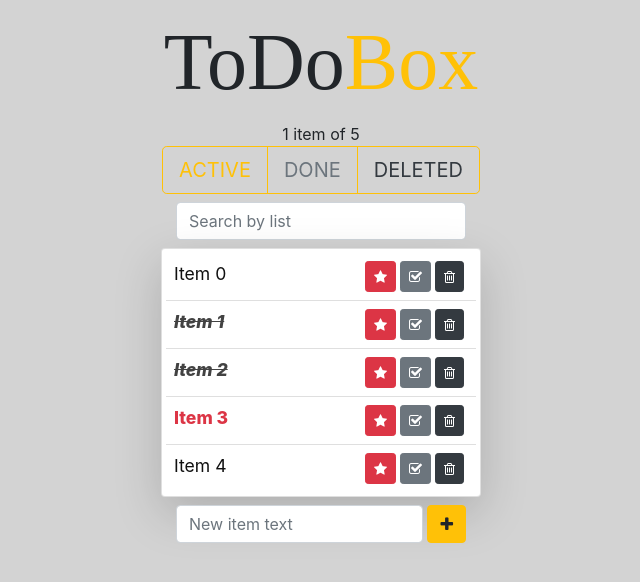
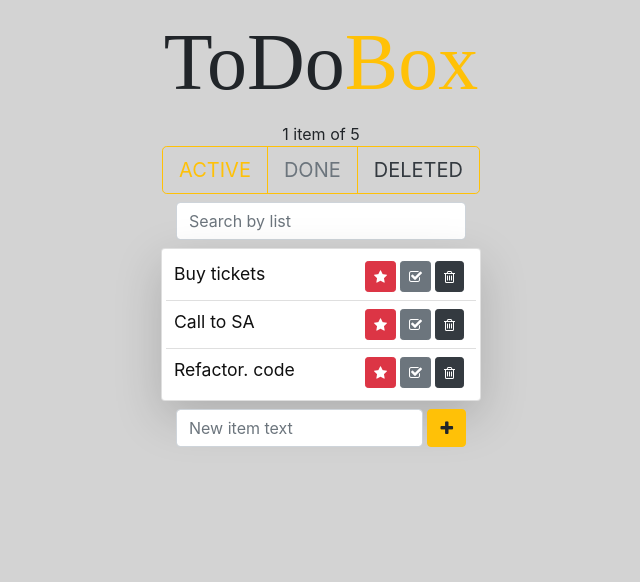
Before and after one commit to teneons/ToDoBox, a React (Create React App) app: page / in a window 1280 px wide. Shown: the top 582 px of the page, without its empty margins (319-959 px from the left). Built offline with nearby package versions, Linux system fonts and the light colour scheme.

Commit message:
Add new fun. for create item

```diff
--- a/src/components/App/App.js
+++ b/src/components/App/App.js
@@ -8,19 +8,29 @@ import ToDoList from "../ToDoList/ToDoList";
 import ToDoAddItem from "../ToDoAddItem/ToDoAddItem";
 
 export default class App extends React.Component {
+
     constructor() {
         super();
         this.state = {
             itemData: [
-                {id: 0, itemText: 'Item 0', importantItem: false, doneItem: false, deleteItem: false},
-                {id: 1, itemText: 'Item 1', importantItem: true, doneItem: true, deleteItem: false},
-                {id: 2, itemText: 'Item 2', importantItem: true, doneItem: true, deleteItem: false},
-                {id: 3, itemText: 'Item 3', importantItem: true, doneItem: false, deleteItem: false},
-                {id: 4, itemText: 'Item 4', importantItem: false, doneItem: false, deleteItem: false},
+                this.createItem('Buy tickets'),
+                this.createItem('Call to SA'),
+                this.createItem('Refactor. code')
             ]
         };
 
     };
+    createId = 0;
+
+    createItem (itemText) {
+        return{
+            id: this.createId++,
+            itemText,
+            importantItem: false,
+            doneItem: false,
+            deleteItem: false
+        }
+    }
 
     deleteItem = (id) => {
         this.setState(({itemData})=>{
@@ -37,15 +47,8 @@ export default class App extends React.Component {
     };
 
     addItem = (itemText) => {
-        const newItemId = this.state.itemData.length+1;
 
-        const newItem = {
-            id: newItemId,
-            itemText: itemText,
-            importantItem: false,
-            doneItem: false,
-            deleteItem: false
-        };
+        const newItem = this.createItem(itemText);
 
         this.setState(({itemData})=>{
             const newAddsArray = [...itemData,newItem]
```
